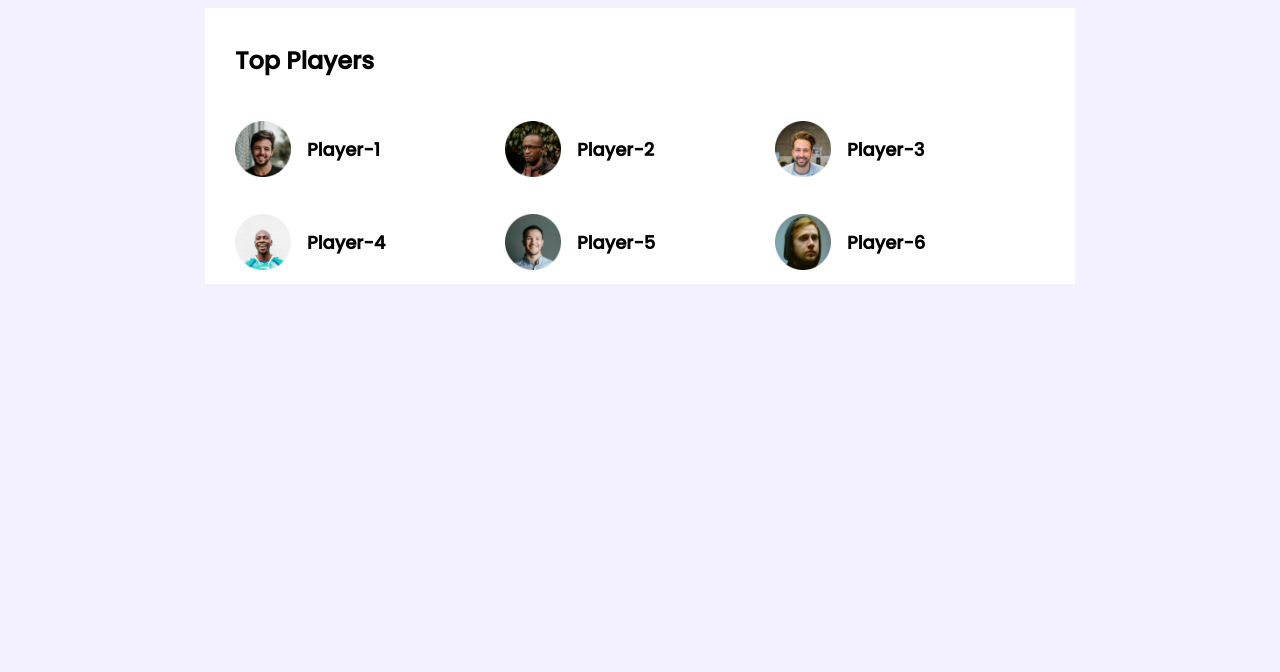
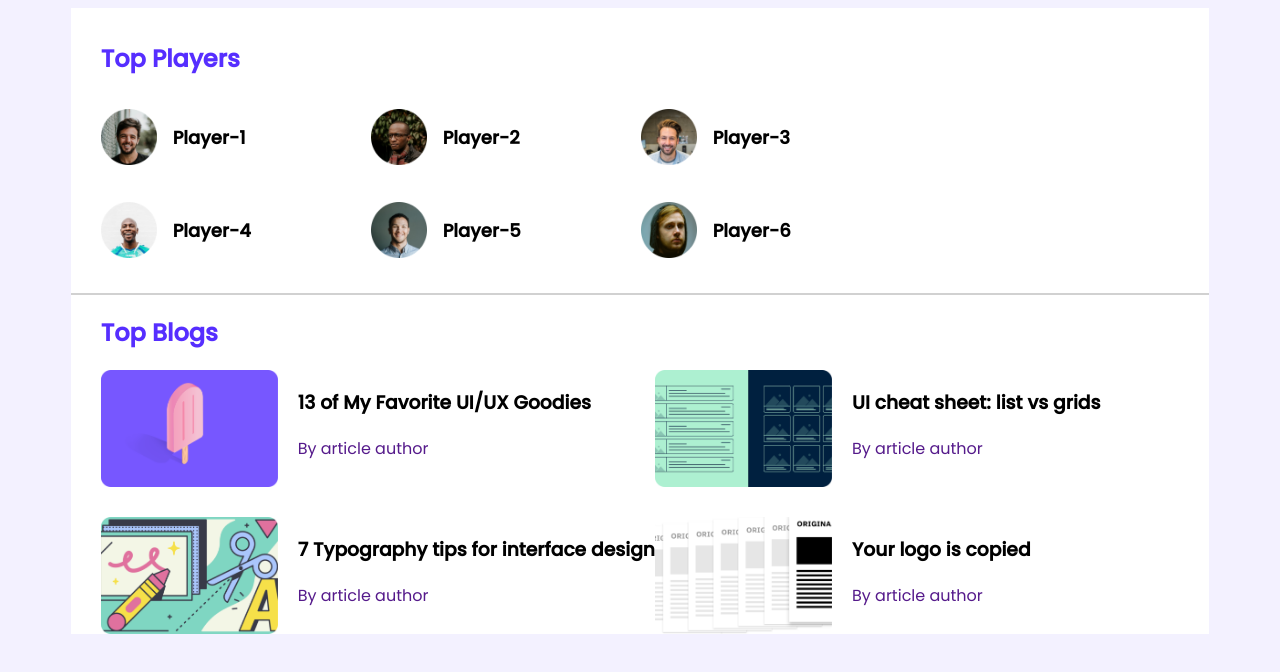
Before and after one commit to Nur-Al-Mumit/Nur-Al-Mumit-HTML-and-CSS-Responsive, a plain HTML site: page index.html in a window 1280 px wide. Drawn offline with Linux system fonts and the light colour scheme.

Commit message:
Blogs added

```diff
--- a/index.html
+++ b/index.html
@@ -50,6 +50,45 @@
                     </div>
                </div>
             </div>
+            <hr>
+            <!-- For Top Blogs -->
+            <div class="top-blogs">
+                <h1 class="top-blogs-heading">Top Blogs</h1>
+                <div class="articles-container">
+                    <article class="article-content">
+                        <img src="images/blogs/blog-1.png" alt="">
+                        <div class="article-text">
+                            <h3>13 of My Favorite UI/UX Goodies</h3>
+                            <a href="" class="article-author">By article author</a>
+                        </div>
+                    </article>
+                    <article class="article-content">
+                        <img src="images/blogs/blog-2.png" alt="">
+                        <div class="article-text">
+                            <h3>UI cheat sheet: list vs grids</h3>
+                            <a href="" class="article-author">By article author</a>
+                        </div>
+                    </article>
+                    <article class="article-content">
+                        <img src="images/blogs/blog-3.png" alt="">
+                        <div class="article-text">
+                            <h3>7 Typography tips for interface design</h3>
+                            <a href="" class="article-author">By article author</a>
+                        </div>
+                    </article>
+                    <article class="article-content">
+                        <img src="images/blogs/blog-4.png" alt="">
+                        <div class="article-text">
+                            <h3>Your logo is copied</h3>
+                            <a href="" class="article-author">By article author</a>
+                        </div>
+                    </article>
+                </div>
+            </div>
+        </section>
+        <!-- For courses -->
+        <section class="courses-container">
+
         </section>
     </main>
 </body>
--- a/style.css
+++ b/style.css
@@ -1,24 +1,33 @@
 /* Fonts */
 @import url('https://fonts.googleapis.com/css2?family=Poppins:wght@400;500&display=swap');
 
+/* Common style for all */
 body{
     font-family: 'Poppins', sans-serif;
     background-color: #F3F1FF;
 }
+hr{
+    border: 1px solid #D1D1D1;
+}
 
 
-/* For top page */
-.top-container{
+/* For top players */
+main{
     display: flex;
     justify-content: center;
 }
+.top-container{
+    background-color: #fff;
+}
 .top-players{
-    background-color: #fff;
     width: 870px;
+    margin-bottom: 21px;
 
 }
 .top-heading{
-    padding: 15px 0px 10px 30px;
+    margin-top: 33px;
+    padding: 0px 30px;
+    color:#562EFF;
 }
 .players{
     display: grid;
@@ -39,3 +48,33 @@ body{
     margin-left: 16px;
     font-size: 18px;
 }
+
+/*---------------------------
+-------For top Blogs---------
+----------------------------*/
+.top-blogs{
+    margin-left: 30px;
+}
+
+.top-blogs-heading{
+
+    color:#562EFF;
+}
+.articles-container{
+    display: grid;
+    grid-template-columns: repeat(2, 1fr);
+    grid-row-gap: 30px;
+}
+.article-content{
+    display: flex;
+}
+article img{
+    width: 177px;
+    height: 117px;
+}
+article a{
+    text-decoration: none;
+}
+.article-text{
+    margin-left: 20px;
+}
```
